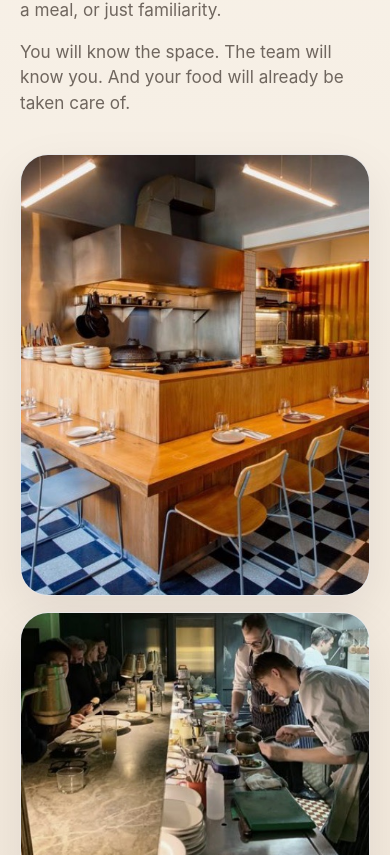
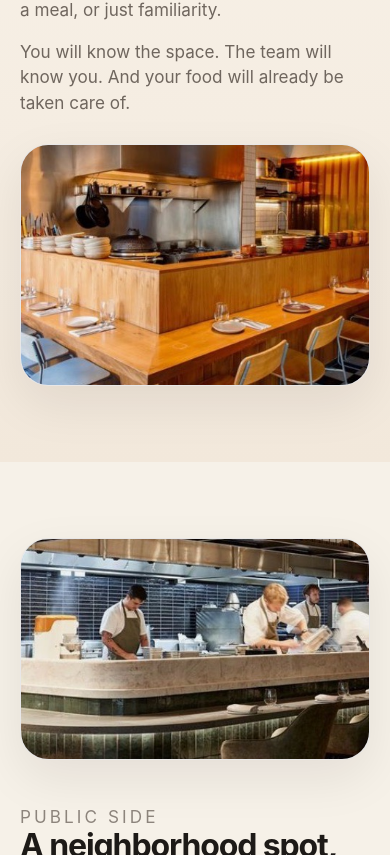
Before and after one commit to 781elephant/pantry-interest-site, a React (Vite) app: page / in a window 390 px wide. Shown: the part 3509-4364 px from the top of the page. Built offline with nearby package versions, Linux system fonts and the light colour scheme.

Commit message:
Tighten Pantry image sizing for desktop and mobile

```diff
--- a/src/index.css
+++ b/src/index.css
@@ -287,6 +287,7 @@ img {
 .image-stack {
   display: grid;
   gap: 16px;
+  align-content: start;
 }
 
 .image-card {
@@ -298,12 +299,14 @@ img {
 }
 
 .image-card img {
-  height: 100%;
+  width: 100%;
+  height: 260px;
   object-fit: cover;
+  object-position: center;
 }
 
 .image-card.tall img {
-  min-height: 420px;
+  height: 340px;
 }
 
 .feature-list {
@@ -421,10 +424,30 @@ img {
   .steps-grid,
   .key-points,
   .benefit-list,
-  .split-layout,
-  .split-layout.reverse,
   .founding-grid {
     grid-template-columns: 1fr 1fr;
+  }
+
+  .split-layout,
+  .split-layout.reverse {
+    grid-template-columns: 1fr;
+    gap: 28px;
+  }
+
+  .split-layout.reverse .image-stack {
+    order: 1;
+  }
+
+  .split-layout.reverse .split-copy {
+    order: 2;
+  }
+
+  .image-card img {
+    height: 240px;
+  }
+
+  .image-card.tall img {
+    height: 300px;
   }
 }
 
@@ -448,14 +471,25 @@ img {
   .steps-grid,
   .key-points,
   .benefit-list,
-  .split-layout,
-  .split-layout.reverse,
   .founding-grid {
     grid-template-columns: 1fr;
   }
 
+  .image-stack {
+    grid-template-columns: 1fr;
+    gap: 14px;
+  }
+
+  .image-card img {
+    height: 220px;
+  }
+
   .image-card.tall img {
-    min-height: 300px;
+    height: 240px;
+  }
+
+  .image-stack .image-card:not(:first-child) {
+    display: none;
   }
 
   .footer-inner {
```
